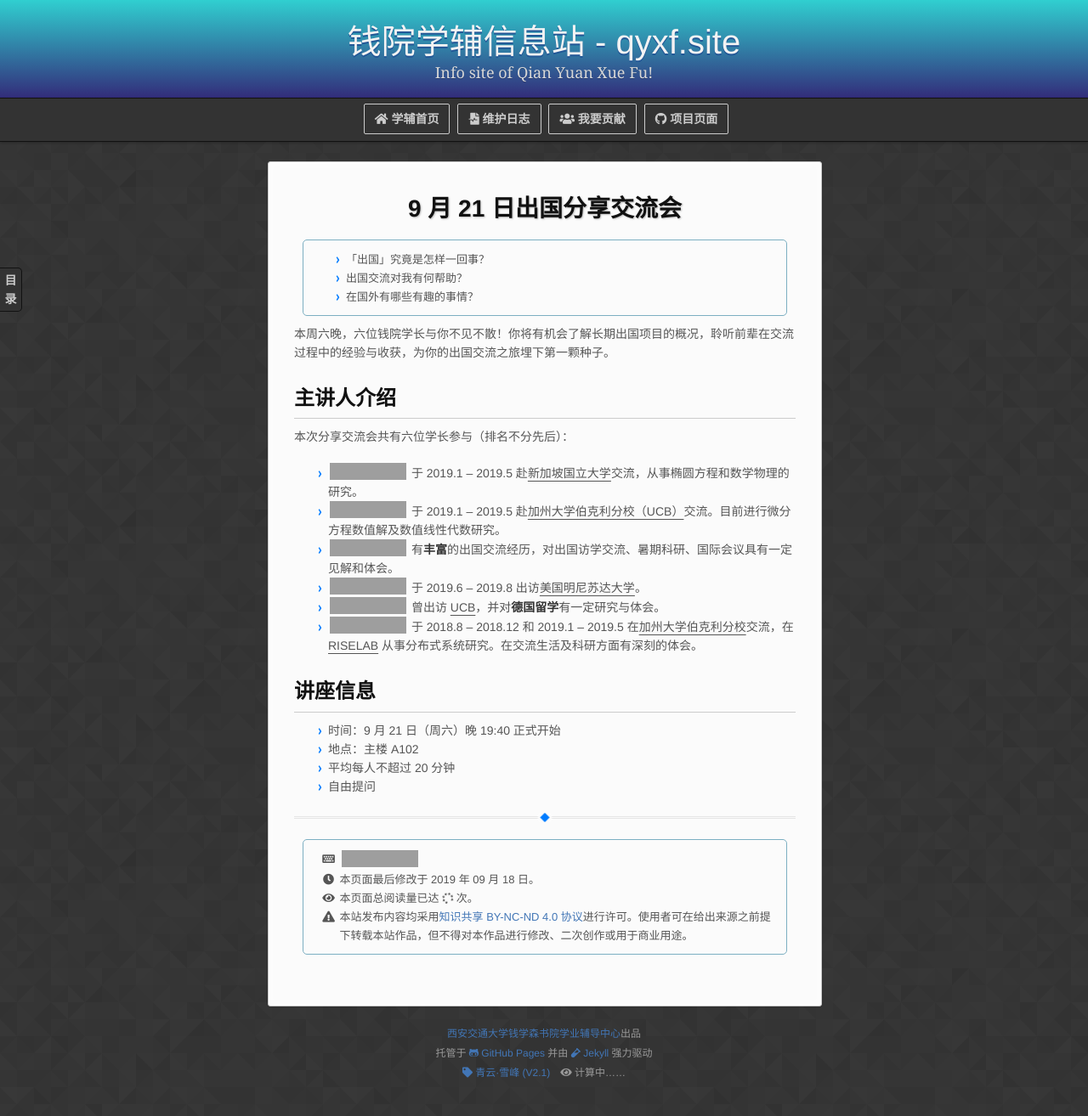
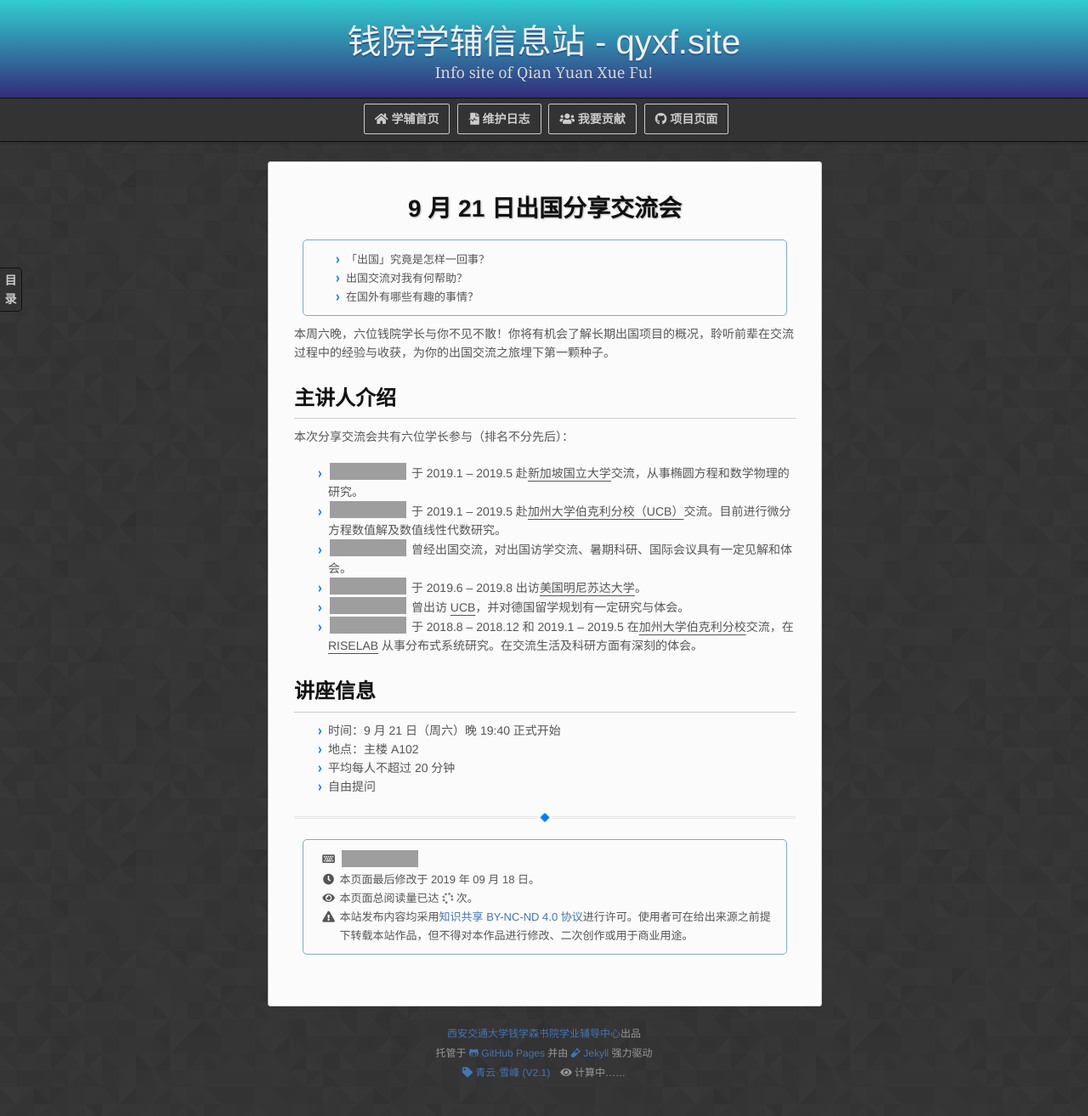
Before and after one commit to qyxf/qyxf.github.io, a Jekyll site: the page built from _posts/2019-09-18-go-abroad-lecture.md, in a window 1280 px wide. Shown: the whole page at 85% size. Built offline with Jekyll 4.4.1, drawn with Linux system fonts in a browser that asks for light colours; nearby versions of some CDN libraries; some web fonts are replaced; comment, search, counter and statistics services are not loaded; grey boxes are pictures that could not be loaded.

Commit message:
会議のナイヨウについて変更する

```diff
--- a/_posts/2019-09-18-go-abroad-lecture.md
+++ b/_posts/2019-09-18-go-abroad-lecture.md
@@ -17,9 +17,9 @@ editor: '[![能动少C71尤佳睿](person)](@xjtu-blacksmith)'
 
 - ![数试62段森浩](person) 于 2019.1 -- 2019.5 赴<u>新加坡国立大学</u>交流，从事椭圆方程和数学物理的研究。
 - ![数试62齐浩然](person) 于 2019.1 -- 2019.5 赴<u>加州大学伯克利分校（UCB）</u>交流。目前进行微分方程数值解及数值线性代数研究。
-- ![化生61李佳宝](person) 有**丰富**的出国交流经历，对出国访学交流、暑期科研、国际会议具有一定见解和体会。
+- ![化生61李佳宝](person) 曾经出国交流，对出国访学交流、暑期科研、国际会议具有一定见解和体会。
 - ![能动钱C71赵春雨](person) 于 2019.6 -- 2019.8 出访<u>美国明尼苏达大学</u>。
-- ![增材制造钱71冷俊卿](person) 曾出访 <u>UCB</u>，并对**德国留学**有一定研究与体会。
+- ![增材制造钱71冷俊卿](person) 曾出访 <u>UCB</u>，并对德国留学规划有一定研究与体会。
 - ![计试61唐宇鹏](person) 于 2018.8 -- 2018.12 和 2019.1 -- 2019.5 在<u>加州大学伯克利分校</u>交流，在 <u>RISELAB</u> 从事分布式系统研究。在交流生活及科研方面有深刻的体会。
 
 ## 讲座信息
```
